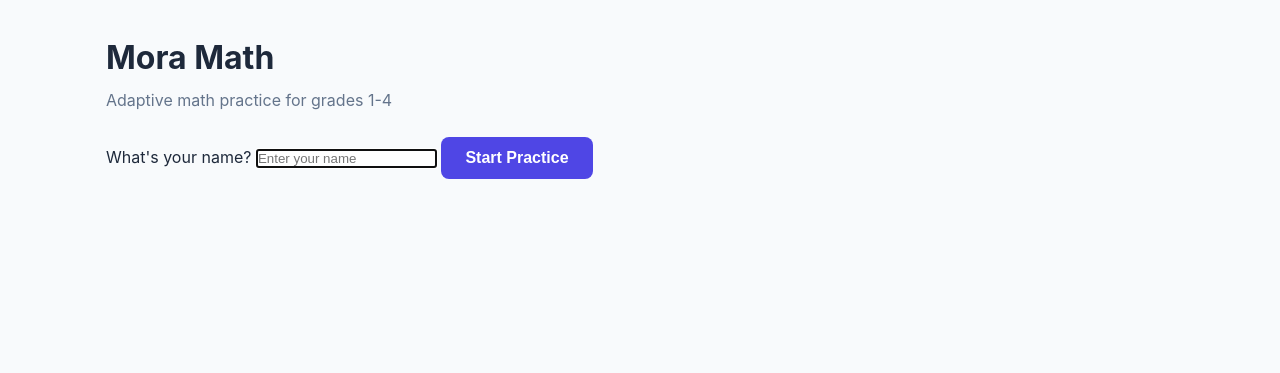
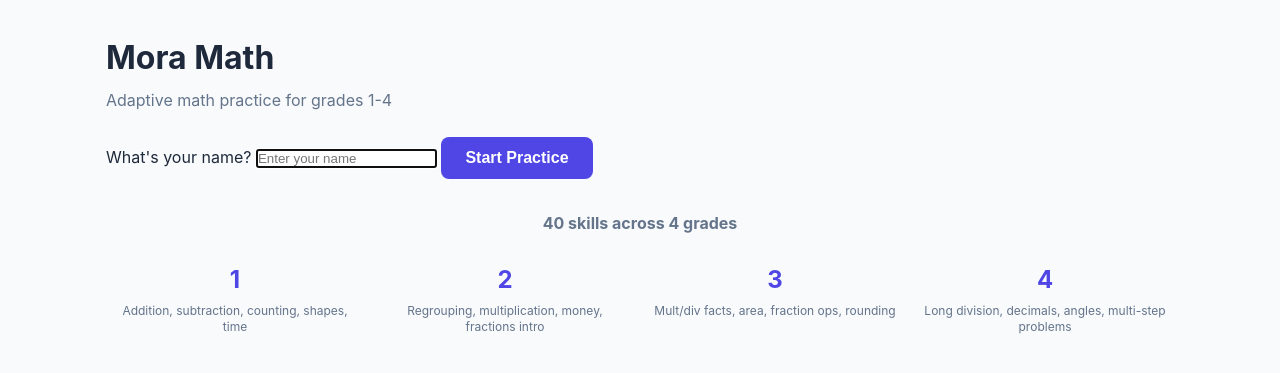
Before and after one commit to bkmrkr/mora, a Flask app: page / in a window 1280 px wide. Shown: the part 71-444 px from the top of the page. Run offline with Flask 3, Linux system fonts and the light colour scheme; data that the repository does not hold is empty.

Commit message:
Add curriculum preview grid on home page
Shows "40 skills across 4 grades" with key topics per grade level,
giving new students a clear picture of the learning journey ahead.

Co-Authored-By: Claude Opus 4.6 <noreply@anthropic.com>

```diff
--- a/static/css/style.css
+++ b/static/css/style.css
@@ -158,6 +158,37 @@ body {
     flex-wrap: wrap;
     gap: 0.5rem;
     margin-top: 0.5rem;
+}
+.home-preview {
+    margin-top: 2rem;
+    text-align: center;
+}
+.home-preview h3 {
+    font-size: 1rem;
+    color: var(--text-muted);
+    margin-bottom: 0.75rem;
+}
+.preview-grades {
+    display: grid;
+    grid-template-columns: repeat(4, 1fr);
+    gap: 0.75rem;
+}
+.preview-grade {
+    background: var(--bg);
+    border-radius: 8px;
+    padding: 0.75rem 0.5rem;
+    text-align: center;
+}
+.preview-grade-num {
+    font-size: 1.5rem;
+    font-weight: 700;
+    color: var(--primary);
+    margin-bottom: 0.25rem;
+}
+.preview-grade-skills {
+    font-size: 0.75rem;
+    color: var(--text-muted);
+    line-height: 1.3;
 }
 
 /* Session */
--- a/templates/home.html
+++ b/templates/home.html
@@ -30,5 +30,27 @@
         </div>
     </div>
     {% endif %}
+
+    <div class="home-preview">
+        <h3>40 skills across 4 grades</h3>
+        <div class="preview-grades">
+            <div class="preview-grade">
+                <div class="preview-grade-num">1</div>
+                <div class="preview-grade-skills">Addition, subtraction, counting, shapes, time</div>
+            </div>
+            <div class="preview-grade">
+                <div class="preview-grade-num">2</div>
+                <div class="preview-grade-skills">Regrouping, multiplication, money, fractions intro</div>
+            </div>
+            <div class="preview-grade">
+                <div class="preview-grade-num">3</div>
+                <div class="preview-grade-skills">Mult/div facts, area, fraction ops, rounding</div>
+            </div>
+            <div class="preview-grade">
+                <div class="preview-grade-num">4</div>
+                <div class="preview-grade-skills">Long division, decimals, angles, multi-step problems</div>
+            </div>
+        </div>
+    </div>
 </div>
 {% endblock %}
```
Also changed, not shown: CHANGELOG.md.
